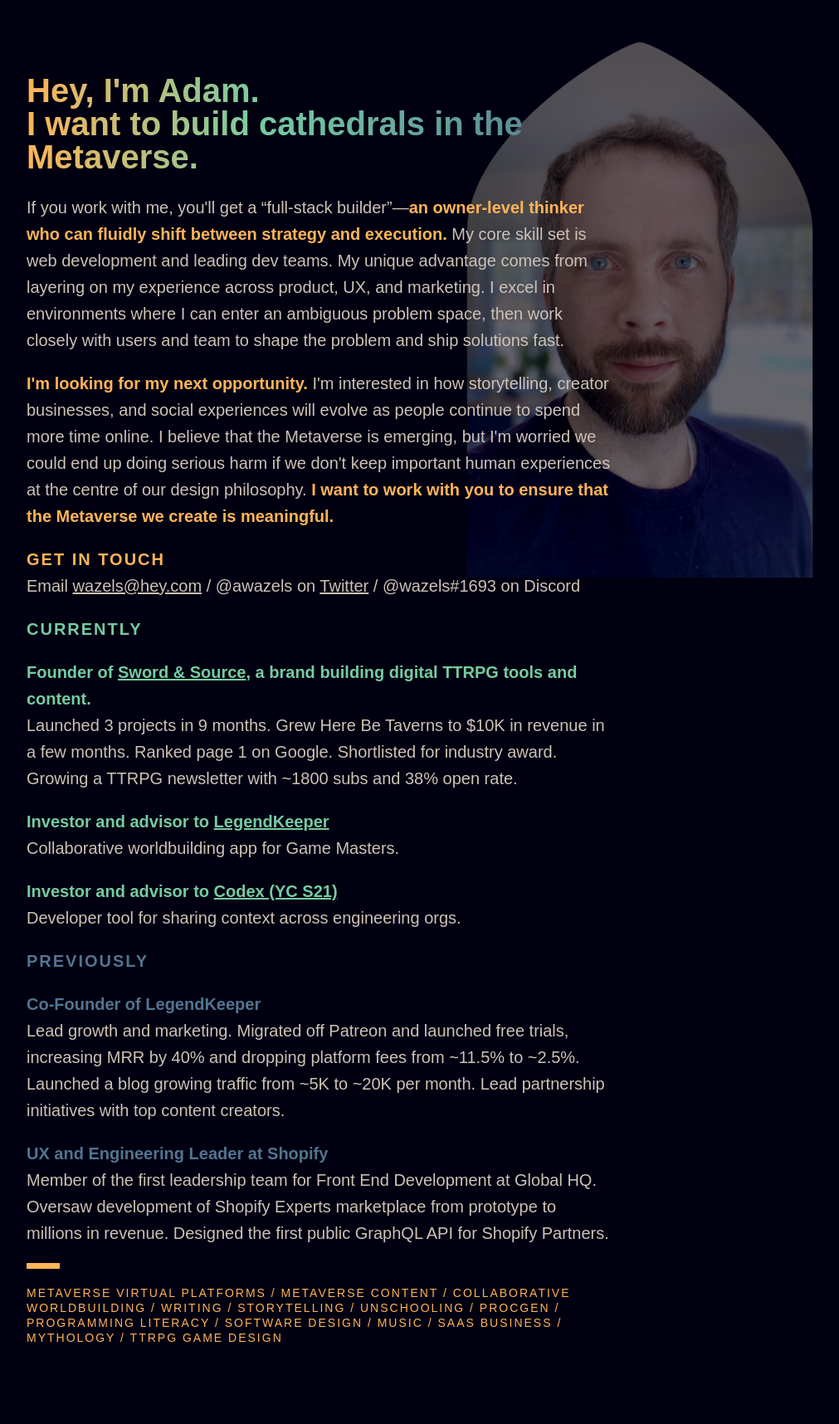
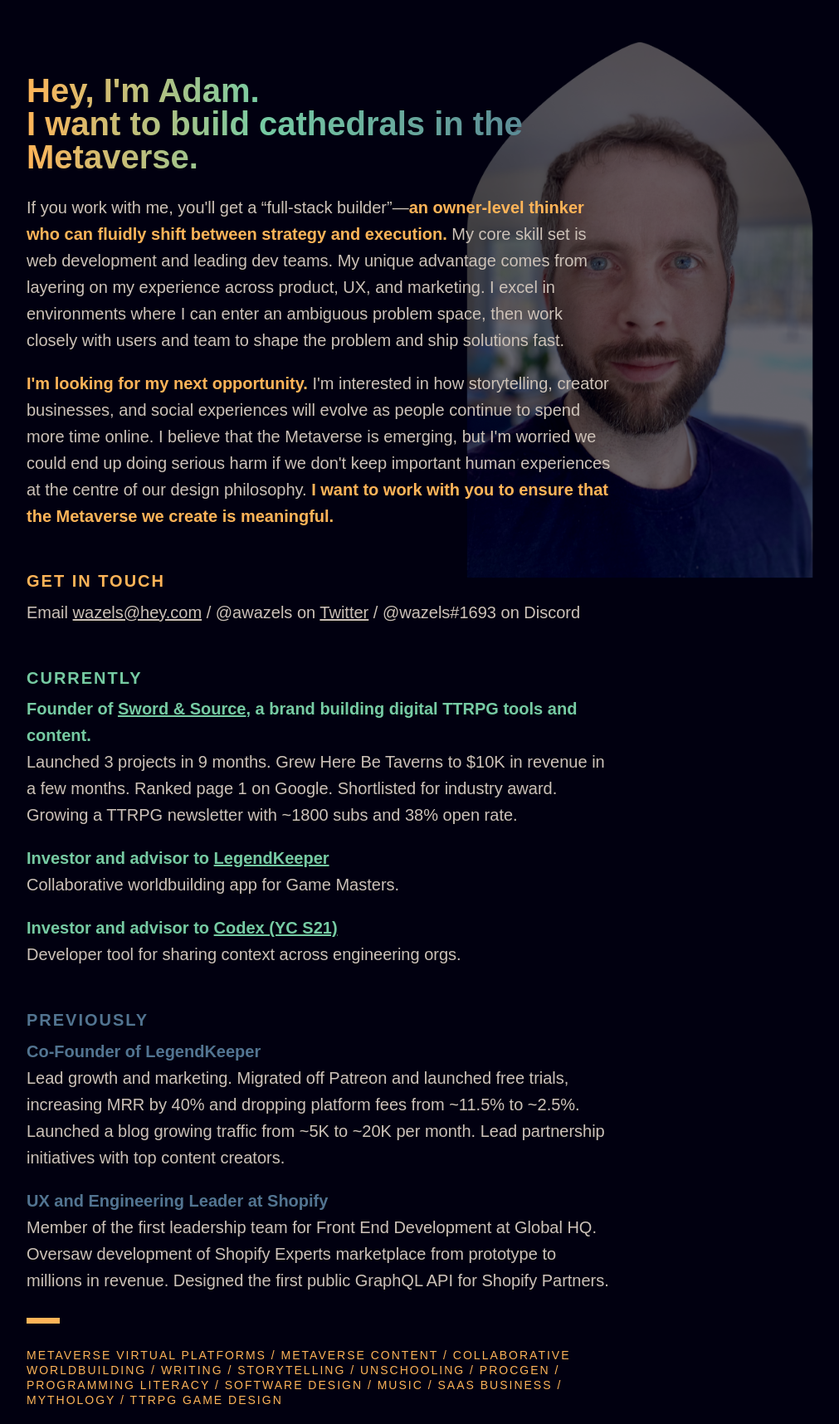
Before and after one commit to AWaselnuk/AWaselnuk.github.io, a Jekyll site: the page built from collaborate.html, in a window 1280 px wide. Shown: the whole page at 83% size, without its empty margins (3-1014 px from the left). Built offline with Jekyll 4.4.1, drawn with Linux system fonts in a browser that asks for light colours; comment, search, counter and statistics services are not loaded; before the commit the page ends 1641 px from its top, so only the background shows below that.

Commit message:
More beautiful ratios on collaborate

```diff
--- a/collaborate.html
+++ b/collaborate.html
@@ -86,7 +86,7 @@
     border: none;
     width: 40px;
     height: 7.25px;
-    margin: 20px 0;
+    margin: 29px 0;
     background: rgba(255, 180, 88, 1);
   }
   .container-outer {
@@ -112,6 +112,8 @@
     line-height: 29px;
     letter-spacing: 2px;
     text-transform: uppercase;
+    margin-top: 46.9px;
+    margin-bottom: -14.5px;
   }
   .container-text .word-cloud {
     font-size: 14px;
@@ -221,8 +223,9 @@
           is meaningful.</strong
         >
       </p>
+      <h2 class="orange">GET IN TOUCH</h2>
       <p class="contact-container">
-        <strong class="orange uppercase">GET IN TOUCH</strong><br />Email
+        Email
         <a class="link" href="mailto:wazels@hey.com">wazels@hey.com</a> /
         @awazels on
         <a class="link" href="https://twitter.com/awazels">Twitter</a> /
```
